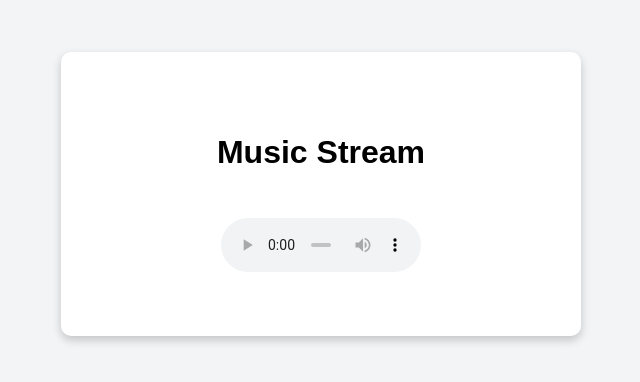
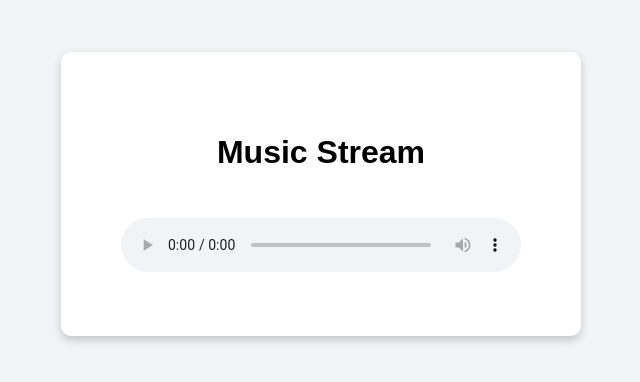
Before and after one commit to RafaPear/FUSION-JAZZ-RADIO, a plain HTML site: page index.html in a window 1280 px wide. Shown: the part 206-588 px from the top of the page, without its empty margins (319-959 px from the left). Drawn offline with Linux system fonts and the light colour scheme.

Commit message:
Update style.css

```diff
--- a/style.css
+++ b/style.css
@@ -20,6 +20,6 @@ body {
 
 audio {
     margin-top: 20px;
-    width: 200px; /* Adjust width as needed */
+    width: 400px; /* Adjust width as needed */
     height: 60px; /* Height of the player */
 }
```
